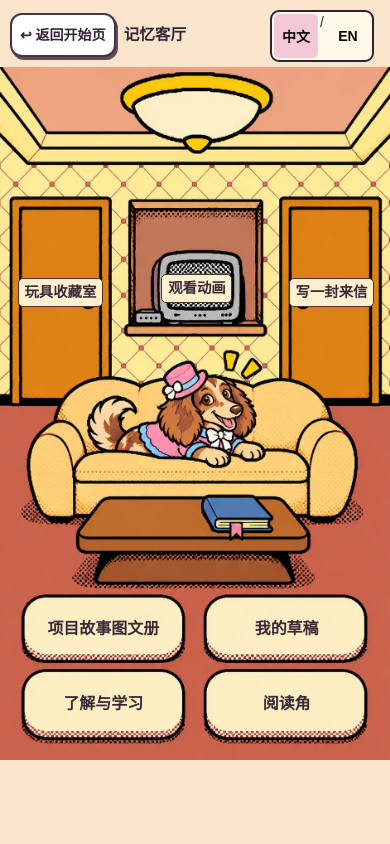
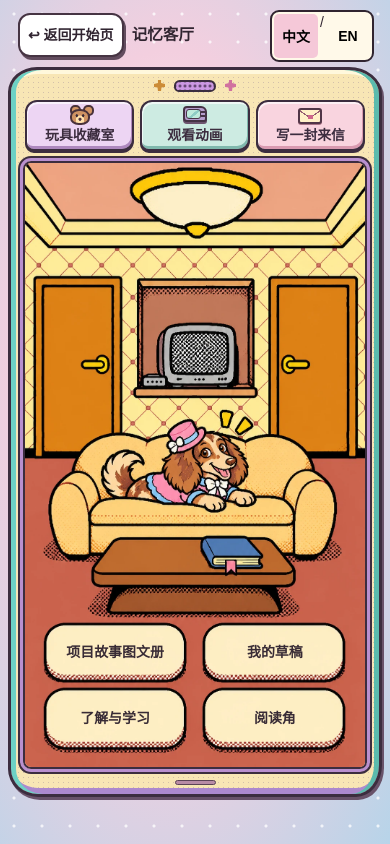
Before and after one commit to zhuochenli1114-a11y/room302-web, a plain HTML site: page index.html in a window 390 px wide. Both pictures are taken after a click on the button "进入旅馆". Drawn offline with Linux system fonts and the light colour scheme.

Commit message:
Frame the mobile hotel, move controls off its artwork and clarify desktop game access

```diff
--- a/index.html
+++ b/index.html
@@ -32,7 +32,7 @@
 
 
 
- <link rel="stylesheet" href="godot_bridge.css"><link rel="stylesheet" href="project_story.css"><link rel="stylesheet" href="mobile.css?v=flip1"><link rel="stylesheet" href="writer-guide.css"></head>
+ <link rel="stylesheet" href="godot_bridge.css"><link rel="stylesheet" href="project_story.css"><link rel="stylesheet" href="mobile.css?v=handset2"><link rel="stylesheet" href="writer-guide.css"></head>
  <body>
   <main id="app" aria-label="记忆来信 ROOM 302 互动网站">
    <div id="stage" class="stage canva-container"></div>
@@ -168,5 +168,5 @@ stage.addEventListener("input",e=>{if(e.target.closest("#toy .page")&&e.target.m
 document.addEventListener("keydown",e=>{if(e.key!=="Escape"||document.getElementById("submission-dialog")?.open)return;if(modal){if(modal.type==="dirty")return;modal=null;render();return}let target={boot:null,desktop:"boot",lobby:"desktop",toy:"lobby",topic:"lobby",writer:"lobby",demo:"lobby",cinema:"lobby",story:"lobby",help:"desktop"}[scene];if(target){e.preventDefault();if(scene==="toy"||scene==="writer")guarded(target);else change(target)}});
 render();
 </script>
- <script src="writer-guide.js"></script><script src="project_story_data.js"></script><script src="project_story.js"></script><script src="mobile.js?v=flip1"></script><script src="godot_bridge.js?v=phone1"></script><script src="submission.js?v=confirm2"></script><script defer src="room302-stats.js?v=1"></script></body>
+ <script src="writer-guide.js"></script><script src="project_story_data.js"></script><script src="project_story.js"></script><script src="mobile.js?v=handset2"></script><script src="godot_bridge.js?v=phone1"></script><script src="submission.js?v=confirm2"></script><script defer src="room302-stats.js?v=1"></script></body>
 </html>
--- a/mobile.css
+++ b/mobile.css
@@ -13,7 +13,9 @@ html.phone, .phone body {height:auto;min-height:100%;overflow:visible;background
 .phone .note,.phone .muted,.phone .small,.phone .flow-note {font-size:14px;line-height:1.65}
 .phone .phone-cover, .phone .phone-hotel {
   padding: max(64px, env(safe-area-inset-top)) 0 max(12px, env(safe-area-inset-bottom));
-  background: #f9e6ec;
+  background:
+    radial-gradient(circle, #ffffffc2 1px, transparent 2px) 0 0 / 28px 28px,
+    radial-gradient(ellipse at 43% 44%, #fff8f0 0%, #f3cfdf 48%, #b7d4e9 100%);
 }
 .phone .phone-cover { display: grid; align-content: center; }
 .phone .art-board {
@@ -28,6 +30,11 @@ html.phone, .phone body {height:auto;min-height:100%;overflow:visible;background
 .phone .flip-screen h1 { font-size: clamp(20px, 6.5cqw, 35px); line-height: 1.1; margin: 0; }
 .phone .flip-screen strong { font-size: clamp(12px, 3.2cqw, 17px); letter-spacing: .15em; margin-top: .5em; }
 .phone .flip-screen p { max-width: 11em; font-size: clamp(12px, 3.2cqw, 17px); margin: 1.2em 0 0; }
+.phone .flip-screen .game-note {
+  max-width: 100%; margin: .7em 0 0; border-top: 1px dotted #aa8597;
+  padding-top: .48em; color: #69485c; font-weight: 650;
+}
+.phone .cinema-game-note { margin: 6px 0; color: #48384c; }
 .phone .art-key {
   position: absolute; display: grid; place-items: center; min-height: 44px;
   border: 0; border-radius: 14px; background: transparent; color: #382b35; font: inherit;
@@ -40,7 +47,7 @@ html.phone, .phone body {height:auto;min-height:100%;overflow:visible;background
 .phone .flip-board .key-b, .phone .flip-board .key-d { left: 50%; }
 .phone .flip-board .key-a, .phone .flip-board .key-b { top: 65%; }
 .phone .flip-board .key-c, .phone .flip-board .key-d { top: 77.5%; }
-.phone .phone-hotel { padding-top: 12px; background: #f8e5cc; }
+.phone .phone-hotel { padding: 12px 8px max(18px, env(safe-area-inset-bottom)); }
 .phone .hotel-nav { display: flex; align-items: center; gap: 8px; min-height: 46px; padding: 0 112px 0 10px; margin-bottom: 9px; }
 .phone .hotel-nav h1 { font-size: clamp(15px, 4vw, 20px); line-height: 1.15; margin: 0; }
 .phone .hotel-nav .btn { font-size: 14px; min-height: 44px; padding: 5px 8px; }
@@ -49,12 +56,71 @@ html.phone, .phone body {height:auto;min-height:100%;overflow:visible;background
 .phone .hotel-board .key-b, .phone .hotel-board .key-d { left: 53%; }
 .phone .hotel-board .key-a, .phone .hotel-board .key-b { top: 76.5%; }
 .phone .hotel-board .key-c, .phone .hotel-board .key-d { top: 87.4%; }
-.phone .hotel-board .room-toys, .phone .hotel-board .room-write { width: 24%; top: 21%; height: 23%; }
-.phone .room-toys { left: 3.5%; } .phone .room-write { left: 73%; }
-.phone .hotel-board .room-film { top: 27.2%; left: 39%; width: 23%; height: 9.5%; }
-.phone .room-toys span, .phone .room-write span, .phone .room-film span {
-  padding: .35em .4em; border: 1px solid #4e3229; border-radius: .35em; background: #fff1cf; font-size: .9em;
+.phone .hotel-handset {
+  --ink: #3c2d3f;
+  position: relative; width: min(100%, max(285px, calc(56svh - 76px)), 490px);
+  box-sizing: border-box; padding: 7px 12px 9px;
+  border: 3px solid var(--ink); border-radius: 29px 33px 26px 30px / 25px 27px 32px 28px;
+  background: radial-gradient(circle, #8d779656 .8px, transparent 1px) 0 0 / 5px 5px, #f8e6b5;
+  box-shadow: inset 5px 0 #6dd1c5, inset -5px 0 #5bbbad, inset 0 -6px #ac89ce,
+              inset 0 4px #fff8dc, 2px 3px 0 #685269;
 }
+.phone .handset-cap {
+  height: 17px; display: flex; gap: 9px; align-items: center; justify-content: center; margin-bottom: 6px;
+}
+.phone .handset-cap i {
+  width: 42px; height: 12px; border: 2px solid var(--ink); border-radius: 7px 8px 7px 6px;
+  background: radial-gradient(circle, #4c3358 1px, transparent 1.5px) center / 5px 5px, #cd98e3;
+}
+.phone .handset-cap::before, .phone .handset-cap::after {
+  content: ''; width: 11px; height: 11px; background: #cc8c38;
+  clip-path: polygon(36% 0,64% 0,64% 27%,100% 36%,100% 64%,68% 68%,64% 100%,36% 100%,32% 68%,0 64%,0 36%,36% 27%);
+}
+.phone .handset-cap::after { background: #d1719f; }
+.phone .hotel-keys { display: grid; grid-template-columns: repeat(3, minmax(0, 1fr)); gap: 6px; margin: 0 2px 10px; }
+.phone .hotel-keys button {
+  display: grid; place-items: center; align-content: center; gap: 1px; min-height: 51px; padding: 3px 2px 5px;
+  color: var(--ink); font: inherit; font-size: clamp(12px,3.55vw,16px); font-weight: 750; line-height: 1.15;
+  border: 2px solid var(--ink); border-radius: 12px 10px 12px 9px; background: #edd5f3;
+  box-shadow: inset 1px 2px #fffa, inset -1px -3px #ae88be, 0 2px var(--ink);
+}
+.phone .hotel-keys button:nth-child(2) { background: #cdebe2; box-shadow: inset 1px 2px #fffa, inset -1px -3px #80b8ad, 0 2px var(--ink); }
+.phone .hotel-keys button:nth-child(3) { background: #f9d4df; box-shadow: inset 1px 2px #fffa, inset -1px -3px #d99ab0, 0 2px var(--ink); }
+.phone .room-icon { position: relative; display: block; width: 24px; height: 20px; margin-bottom: 2px; }
+.phone .room-icon::before, .phone .room-icon::after { content: ''; position: absolute; }
+.phone .icon-bear::before {
+  left: 2px; top: 0; width: 7px; height: 7px; border: 2px solid #49323a; border-radius: 45%;
+  background: #d39664; box-shadow: 13px 0 0 -2px #d39664, 13px 0 #49323a;
+}
+.phone .icon-bear::after {
+  inset: 4px 2px 0; border: 2px solid #49323a; border-radius: 45% 47% 44% 43%;
+  background: radial-gradient(circle at 30% 38%, #372936 1px, transparent 1.5px),
+              radial-gradient(circle at 70% 38%, #372936 1px, transparent 1.5px),
+              radial-gradient(ellipse at 50% 68%, #4e3442 1.3px, transparent 1.8px),
+              radial-gradient(ellipse at 50% 80%, #ffe1aa 4px, transparent 4.5px), #ce9363;
+}
+.phone .icon-tv::before {
+  inset: 1px 0 3px; background: #b69dcd; border: 2px solid #453345; border-radius: 4px 6px 3px 4px;
+  box-shadow: 0 2px #6d536e;
+}
+.phone .icon-tv::after {
+  inset: 4px 6px 6px 3px; background: linear-gradient(140deg,#bfeadc 45%,#8fccc5 46% 62%,#bfeadc 63%);
+  border: 1px solid #483448; border-radius: 3px; box-shadow: 9px -2px 0 -4px #483448,9px 2px 0 -4px #483448;
+}
+.phone .icon-letter::before {
+  inset: 3px 0 1px; border: 2px solid #513547; border-radius: 3px;
+  background: linear-gradient(35deg,transparent 45%,#935b71 46% 54%,transparent 55%) top left / 50% 72% no-repeat,
+              linear-gradient(-35deg,transparent 45%,#935b71 46% 54%,transparent 55%) top right / 50% 72% no-repeat,#fff0c7;
+  box-shadow: 0 1px #a77386;
+}
+.phone .icon-letter::after { width: 5px; height: 4px; top: 10px; left: 10px; background: #cd668a; }
+.phone .hotel-keys button:active { transform: translateY(2px); }
+.phone .hotel-keys button:focus-visible { outline: 3px solid #4d5184; outline-offset: 1px; }
+.phone .hotel-board {
+  width: 100%; box-sizing: border-box; border: 2px solid var(--ink); border-radius: 8px 9px 7px 8px;
+  outline: 3px solid #b990cf; box-shadow: 0 0 0 5px var(--ink); overflow: hidden;
+}
+.phone .handset-chin { width: 41px; height: 5px; margin: 11px auto 0; background: #b88ba5; border: 1px solid #5b4456; border-radius: 4px; }
 .phone .book,.phone .info-card,.phone .project-book {display:block;position:static;inset:auto;width:auto;max-height:none;overflow:visible;padding:16px;border-width:2px;box-shadow:3px 4px 0 #b69aae}
 .phone .book::after {display:none}
 .phone .page {padding:8px 0;overflow:visible}
--- a/mobile.js
+++ b/mobile.js
@@ -7,10 +7,13 @@ document.documentElement.classList.toggle('phone', phoneLayout.matches);
   const link = (zh, english, action, color) => btn(en(zh, english), action, color);
   const key = (kind, action, zh, english) =>
     `<button type="button" class="art-key ${kind}" data-act="${action}"><span>${en(zh,english)}</span></button>`;
+  const gameNote = () => en('游戏仅限电脑端游玩','Play the game on a computer');
+  const roomKey = (action, icon, zh, english) =>
+    `<button type="button" data-act="${action}"><i class="room-icon icon-${icon}" aria-hidden="true"></i><span>${en(zh,english)}</span></button>`;
   const home = () => `<section class="scene phone-cover">
     <div class="art-board flip-board">
       <img src="assets/mobile-flip.webp" width="941" height="1671" alt="${en('彩色像素翻盖手机','Colourful pixel-art flip phone')}">
-      <div class="flip-screen"><h1>${en('记忆来信','Memory Letters')}</h1><strong>ROOM 302</strong><p>${en('让一件旧物，打开一段记忆。','Let an old object open a memory.')}</p></div>
+      <div class="flip-screen"><h1>${en('记忆来信','Memory Letters')}</h1><strong>ROOM 302</strong><p class="game-note">${gameNote()}</p></div>
       ${key('key-a','go:lobby','进入旅馆','Enter hotel')}${key('key-b','enter:writer','写一封来信','Write a letter')}
       ${key('key-c','go:cinema','观看动画','Watch film')}${key('key-d','drafts','我的草稿','My drafts')}
     </div></section>`;
@@ -18,12 +21,25 @@ document.documentElement.classList.toggle('phone', phoneLayout.matches);
   desktopHTML = mobileTemplate(desktopHTML, home);
   lobbyHTML = mobileTemplate(lobbyHTML, () => `<section class="scene phone-hotel">
     <div class="hotel-nav">${back('boot')}<h1>${en('记忆客厅','Memory room')}</h1></div>
-    <div class="art-board hotel-board">
-      <img src="assets/mobile-hotel.webp" width="941" height="1672" alt="${en('贝利维坐在旅馆沙发上，两扇门之间有一台电视','Bellevue on the hotel sofa, with a television between two doors')}">
-      ${key('room-toys','enter:toy','玩具收藏室','Toy room')}${key('room-film','go:cinema','观看动画','Watch film')}${key('room-write','enter:writer','写一封来信','Write a letter')}
-      ${key('key-a','go:story','项目故事图文册','Storybook')}${key('key-b','drafts','我的草稿','My drafts')}
-      ${key('key-c','go:learn','了解与学习','Learn more')}${key('key-d','reading','阅读角','Reading corner')}
+    <div class="hotel-handset">
+      <div class="handset-cap" aria-hidden="true"><i></i></div>
+      <nav class="hotel-keys" aria-label="${en('旅馆入口','Hotel activities')}">
+        ${roomKey('enter:toy','bear','玩具收藏室','Toy room')}
+        ${roomKey('go:cinema','tv','观看动画','Watch film')}
+        ${roomKey('enter:writer','letter','写一封来信','Write a letter')}
+      </nav>
+      <div class="art-board hotel-board">
+        <img src="assets/mobile-hotel.webp" width="941" height="1672" alt="${en('贝利维坐在旅馆沙发上，两扇门之间有一台电视','Bellevue on the hotel sofa, with a television between two doors')}">
+        ${key('key-a','go:story','项目故事图文册','Storybook')}${key('key-b','drafts','我的草稿','My drafts')}
+        ${key('key-c','go:learn','了解与学习','Learn more')}${key('key-d','reading','阅读角','Reading corner')}
+      </div>
+      <div class="handset-chin" aria-hidden="true"></div>
     </div></section>`);
+  const desktopCinema = cinemaHTML;
+  cinemaHTML = mobileTemplate(desktopCinema, () => {
+    const film = desktopCinema();
+    return location.hash === '#game' ? film.replace('<div class="curtain">', `<p class="cinema-game-note">${gameNote()}</p><div class="curtain">`) : film;
+  });
   writerHTML = mobileTemplate(writerHTML, () => `<section id="writer" class="scene phone-writer">
     <div class="topline">${back()}<h1 class="scene-title">${en('写一封来信','Write a memory')}</h1></div>
     <div class="phone-paper" id="writer-paper"><label for="writer-title">${en('标题（选填）','Title (optional)')}</label>
```
